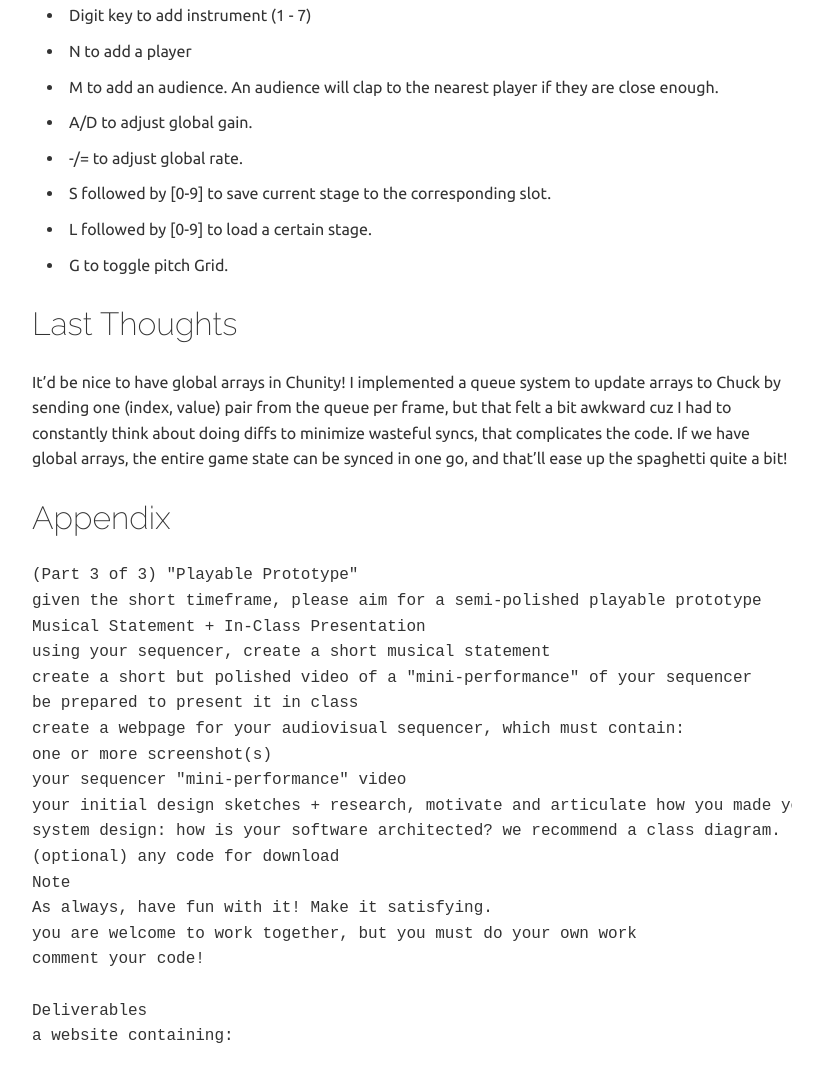
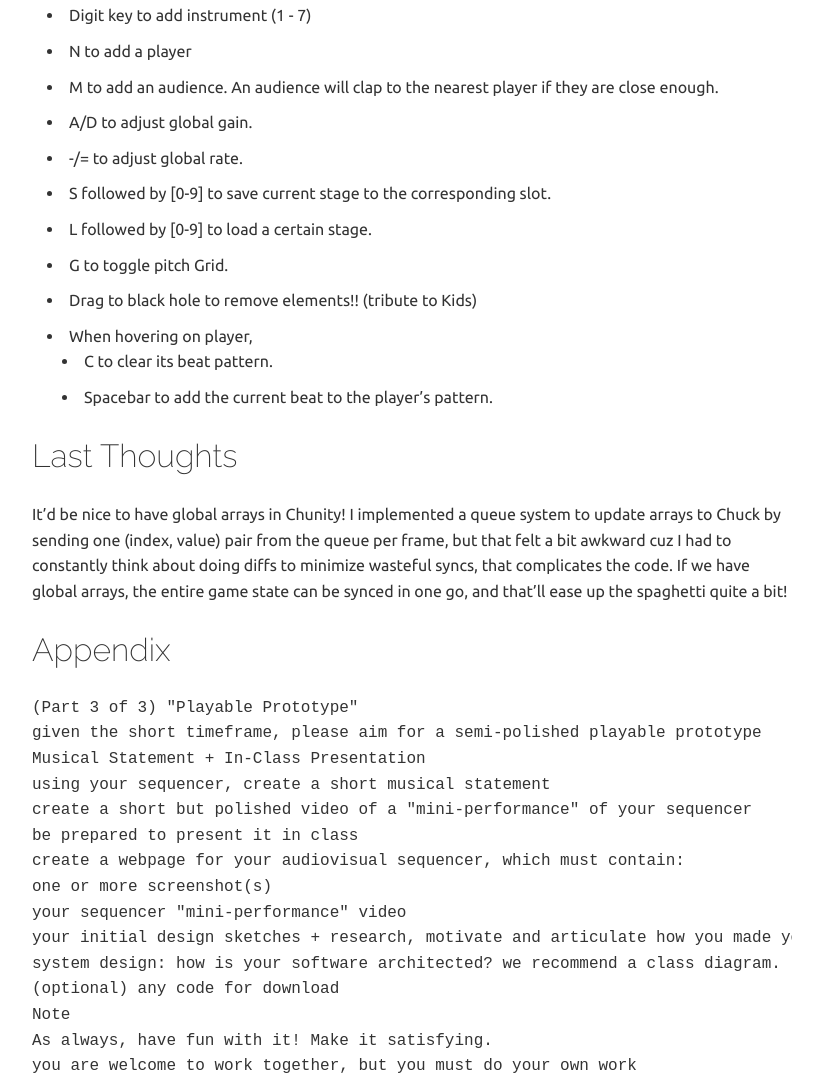
Before and after one commit to onionhoney/cs476a, a plain HTML site: page posts/sequencer/index.html in a window 1280 px wide. Shown: the part 4145-5222 px from the top of the page, without its empty margins (228-1051 px from the left). Drawn offline with Linux system fonts and the light colour scheme.

Commit message:
Publishing to gh-pages

```diff
--- a/posts/sequencer/index.html
+++ b/posts/sequencer/index.html
@@ -140,6 +140,13 @@ It dawns on me each figure must be an independent player, who can be placed anyw
 <li>S followed by [0-9] to save current stage to the corresponding slot.</li>
 <li>L followed by [0-9] to load a certain stage.</li>
 <li>G to toggle pitch Grid.</li>
+<li>Drag to black hole to remove elements!! (tribute to Kids)</li>
+<li>When hovering on player,
+<ul>
+<li>C to clear its beat pattern.</li>
+<li>Spacebar to add the current beat to the player&rsquo;s pattern.</li>
+</ul>
+</li>
 </ul>
 <h2 id="last-thoughts">Last Thoughts</h2>
 <p>It&rsquo;d be nice to have global arrays in Chunity! I implemented a queue system to update arrays to Chuck by sending one (index, value) pair from the queue per frame, but that felt a bit awkward cuz I had to constantly think about doing diffs to minimize wasteful syncs, that complicates the code. If we have global arrays, the entire game state can be synced in one go, and that&rsquo;ll ease up the spaghetti quite a bit!</p>
```
